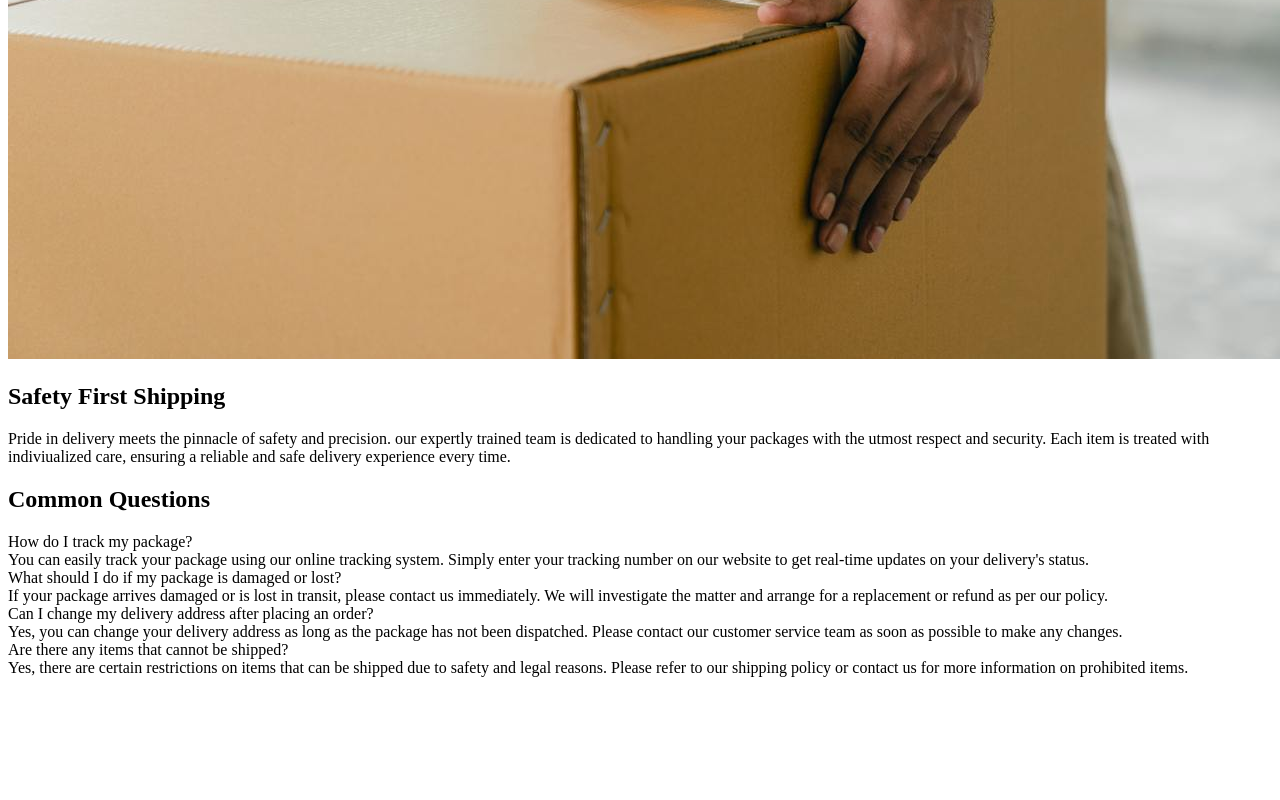
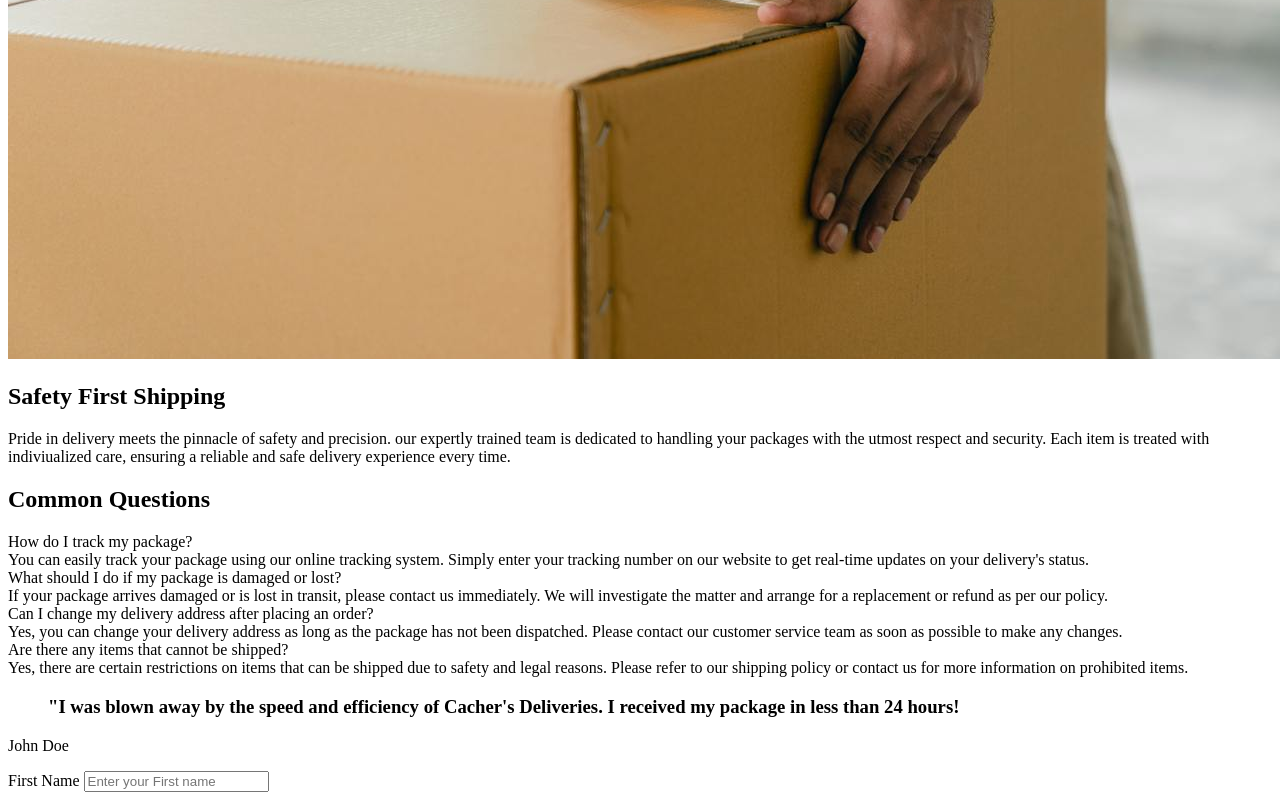
Before and after one commit to Stray-KB/1100-01, a plain HTML site: page index.html in a window 1280 px wide. Shown: the part 2706-3506 px from the top of the page. Before the commit the page ends 3391 px from the top, so only its background shows below. Drawn offline with Linux system fonts and the light colour scheme.

Commit message:
Update index.html

```diff
--- a/index.html
+++ b/index.html
@@ -62,7 +62,29 @@
 
         </div>
 
-        <section id="contact"></section>
+        <section id="contact">
+            <blockquote>
+                <h3>"I was blown away by the speed and efficiency of Cacher's Deliveries. I received my package in less than 24 hours!</h3>
+            </blockquote>
+            <p>John Doe</p>
+
+            <form method="POST" class="contact-form">
+                <div class="input-row">
+                    <div class="input-group">
+                        <label for="first-name">First Name</label>
+                        <input type="first-name" placeholder="Enter your First name" required/>
+                    </div>
+                    <div class="input-group"></div>
+                </div>
+
+                <div class="input-row">
+                    <div class="input-group"></div>
+                    <div class="input-group"></div>
+                </div>
+
+                <div class="input-group"></div>
+            </form>
+        </section>
 
     </main>
     <footer></footer>
```
